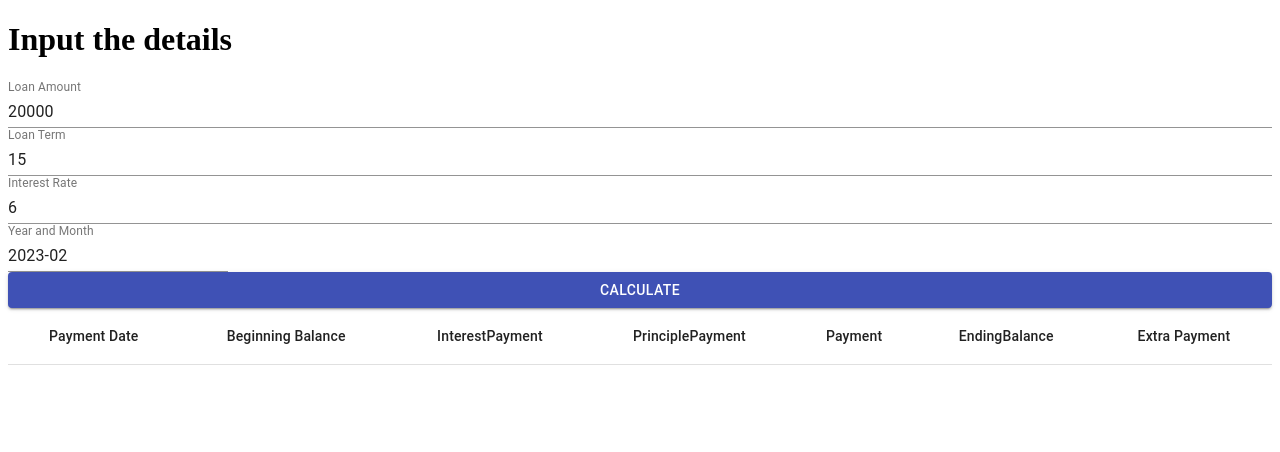
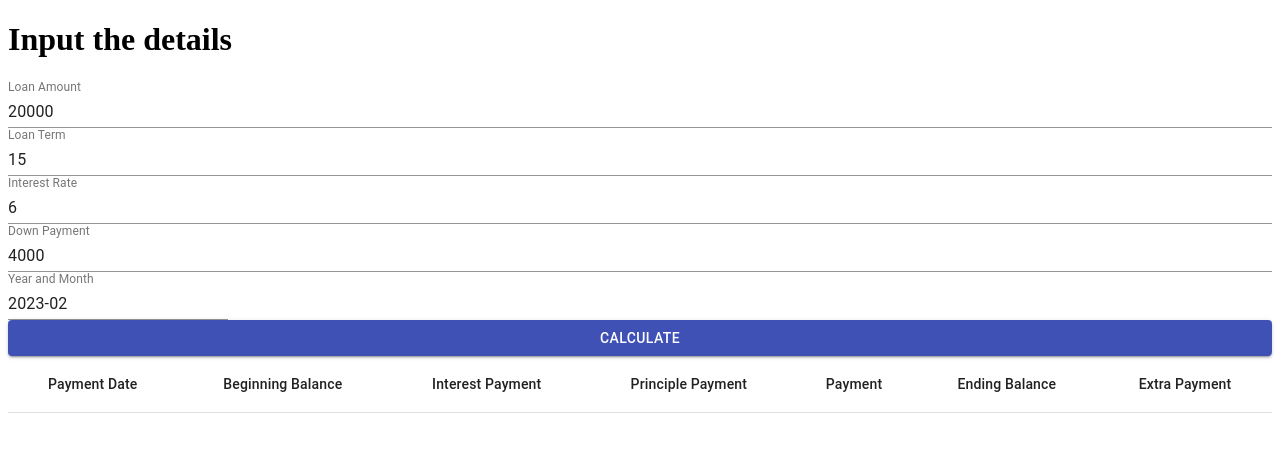
Before and after one commit to adars47/moragte, a React (Create React App) app: page / in a window 1280 px wide. Shown: the top 452 px of the page. Built offline with nearby package versions, Linux system fonts and the light colour scheme.

Commit message:
added downpayment feature

```diff
--- a/package.json
+++ b/package.json
@@ -12,6 +12,7 @@
     "@testing-library/jest-dom": "^5.16.5",
     "@testing-library/react": "^13.4.0",
     "@testing-library/user-event": "^13.5.0",
+    "chart.js": "^4.2.0",
     "date-fns": "^2.29.3",
     "dayjs": "^1.11.7",
     "formik": "^2.2.9",
@@ -19,6 +20,7 @@
     "moment": "^2.29.4",
     "npm": "^9.4.1",
     "react": "^18.2.0",
+    "react-chartjs-2": "^5.2.0",
     "react-dom": "^18.2.0",
     "react-scripts": "5.0.1",
     "web-vitals": "^2.1.4",
--- a/src/App.js
+++ b/src/App.js
@@ -9,17 +9,18 @@ function App() {
   let data = {
     'interest':0,
     'principle':0,
-    'time':0
+    'time':0,
+    'downpayment':0
   };
   const [interest, setInterest] = useState();
   const [principle, setPrinciple] = useState();
   const [time, setTime] = useState();
   const [start_date, setStartDate] = useState();
   const [payment_frequency, setPaymentFrequency] = useState();
-
+  const [downpayment,setDownPayment] = useState();
   return (
     <div className="App">
-    <InputComponent setInterest={setInterest} setPrinciple={setPrinciple} setTime={setTime} setStartDate={setStartDate} setPaymentFrequency={setPaymentFrequency} />
+    <InputComponent setInterest={setInterest} setPrinciple={setPrinciple} setTime={setTime} setStartDate={setStartDate} setPaymentFrequency={setPaymentFrequency} setDownPayment={setDownPayment} />
     <TableComponent interest={interest} principle={principle} time={time} start_date={start_date}/>
     </div>
   );
--- a/src/Component/InputComponent.js
+++ b/src/Component/InputComponent.js
@@ -7,7 +7,7 @@ import { LocalizationProvider } from '@mui/x-date-pickers/LocalizationProvider';
 import { DatePicker } from '@mui/x-date-pickers/DatePicker';
 import { AdapterDateFns } from '@mui/x-date-pickers/AdapterDateFns'
 
-function InputComponent({setInterest,setPrinciple,setTime,setStartDate}) {
+function InputComponent({setInterest,setPrinciple,setTime,setStartDate,setDownPayment}) {
 
   const validationSchema = yup.object({
     loan_amt: yup
@@ -37,6 +37,13 @@ function InputComponent({setInterest,setPrinciple,setTime,setStartDate}) {
         (value) => value > 0
         )
       .required('Interest rate is required'),
+      downpayment: yup
+      .number('Enter a valid downpayment')
+      .test(
+        'Is positive?',
+        'ERROR: Enter a valid downpayment',
+        (value) => value > 0
+        ),
   });
 
   const formik = useFormik({
@@ -44,12 +51,14 @@ function InputComponent({setInterest,setPrinciple,setTime,setStartDate}) {
       loan_amt: 20000,
       loan_term: 15,
       interest_rate: 6,
+      downpayment: 4000,
     },
     validationSchema:validationSchema,
     onSubmit: (values) => {
       setInterest(values.interest_rate)
-      setPrinciple(values.loan_amt)
+      setPrinciple(values.loan_amt-values.downpayment)
       setTime(values.loan_term)
+      setDownPayment(values.downpayment)
     }});
 
     let date = moment().format("yyyy-MM")
@@ -94,7 +103,16 @@ function InputComponent({setInterest,setPrinciple,setTime,setStartDate}) {
               error={formik.touched.interest_rate && Boolean(formik.errors.interest_rate)}
               helperText={formik.touched.interest_rate && formik.errors.interest_rate}
             />
-
+            <TextField
+              fullWidth
+              id="donpayment"
+              name="downpayment"
+              label="Down Payment"
+              value={formik.values.downpayment}
+              onChange={formik.handleChange}
+              error={formik.touched.downpayment && Boolean(formik.errors.downpayment)}
+              helperText={formik.touched.downpayment && formik.errors.downpayment}
+            />
           <LocalizationProvider dateAdapter={AdapterDateFns}>
             <DatePicker
               inputFormat="yyyy-MM"
@@ -107,15 +125,14 @@ function InputComponent({setInterest,setPrinciple,setTime,setStartDate}) {
               rifmFormatter = {dateFormatter}
               renderInput={(params) => <TextField {...params} helperText={null}/>}
             />
-        </LocalizationProvider>
-
-
+          </LocalizationProvider>
 
             <Button color="primary" variant="contained" fullWidth type="submit">
             Calculate
             </Button>
           </form>
     </div>
+
     );
   }
 
--- a/src/Component/TableComponent.js
+++ b/src/Component/TableComponent.js
@@ -44,10 +44,10 @@ function TableComponent({interest, time, principle,start_date}) {
         <TableRow>
           <TableCell align="center">Payment Date</TableCell>
           <TableCell align="center">Beginning Balance</TableCell>
-          <TableCell align="center"> InterestPayment</TableCell>
-          <TableCell align="center">PrinciplePayment</TableCell>
+          <TableCell align="center">Interest Payment</TableCell>
+          <TableCell align="center">Principle Payment</TableCell>
           <TableCell align="center">Payment</TableCell>
-          <TableCell align="center">EndingBalance</TableCell>
+          <TableCell align="center">Ending Balance</TableCell>
           <TableCell align="center">Extra Payment</TableCell>
         </TableRow>
       </TableHead>
```
Also changed, not shown: 1 other file (tests, documents, lock files or other folders).
